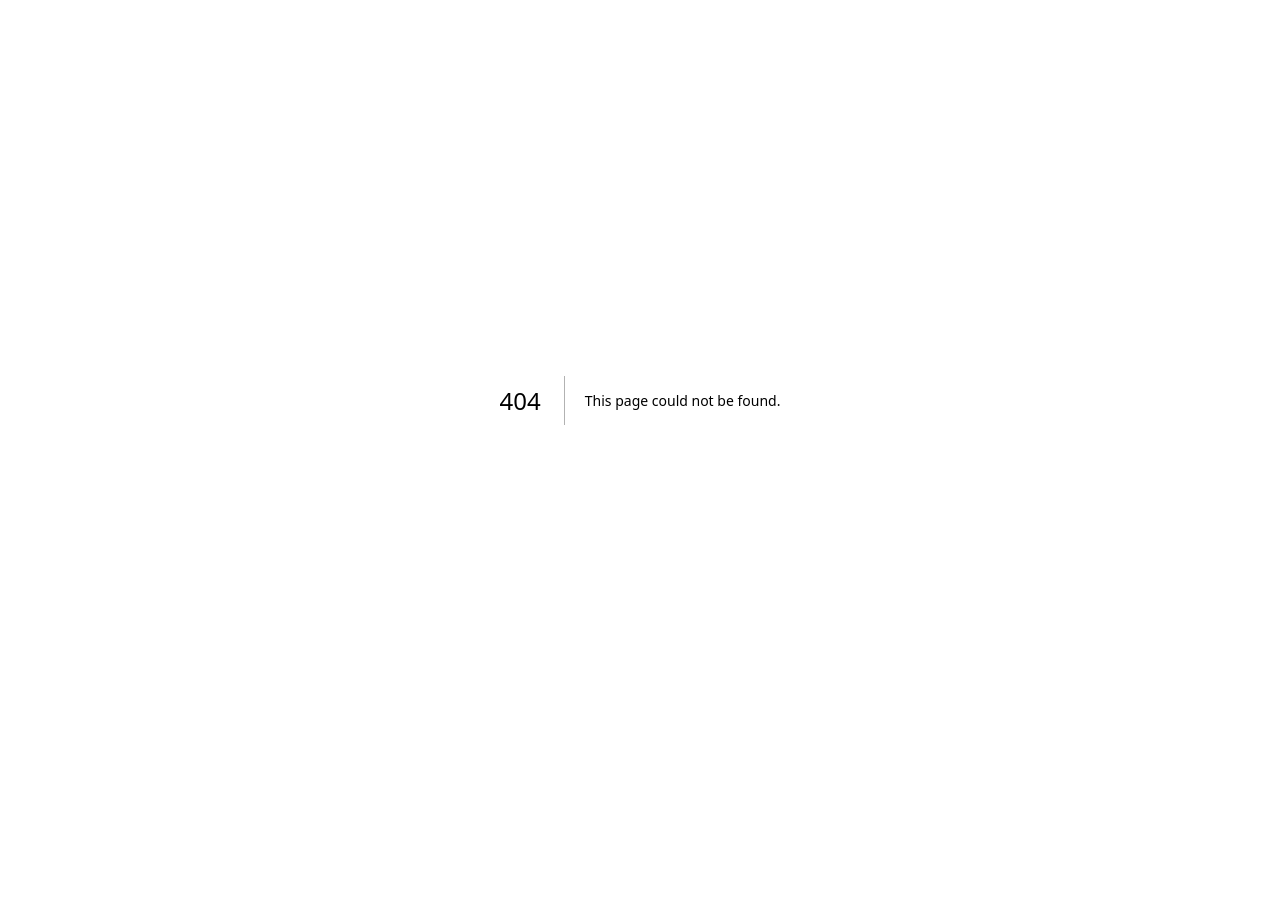
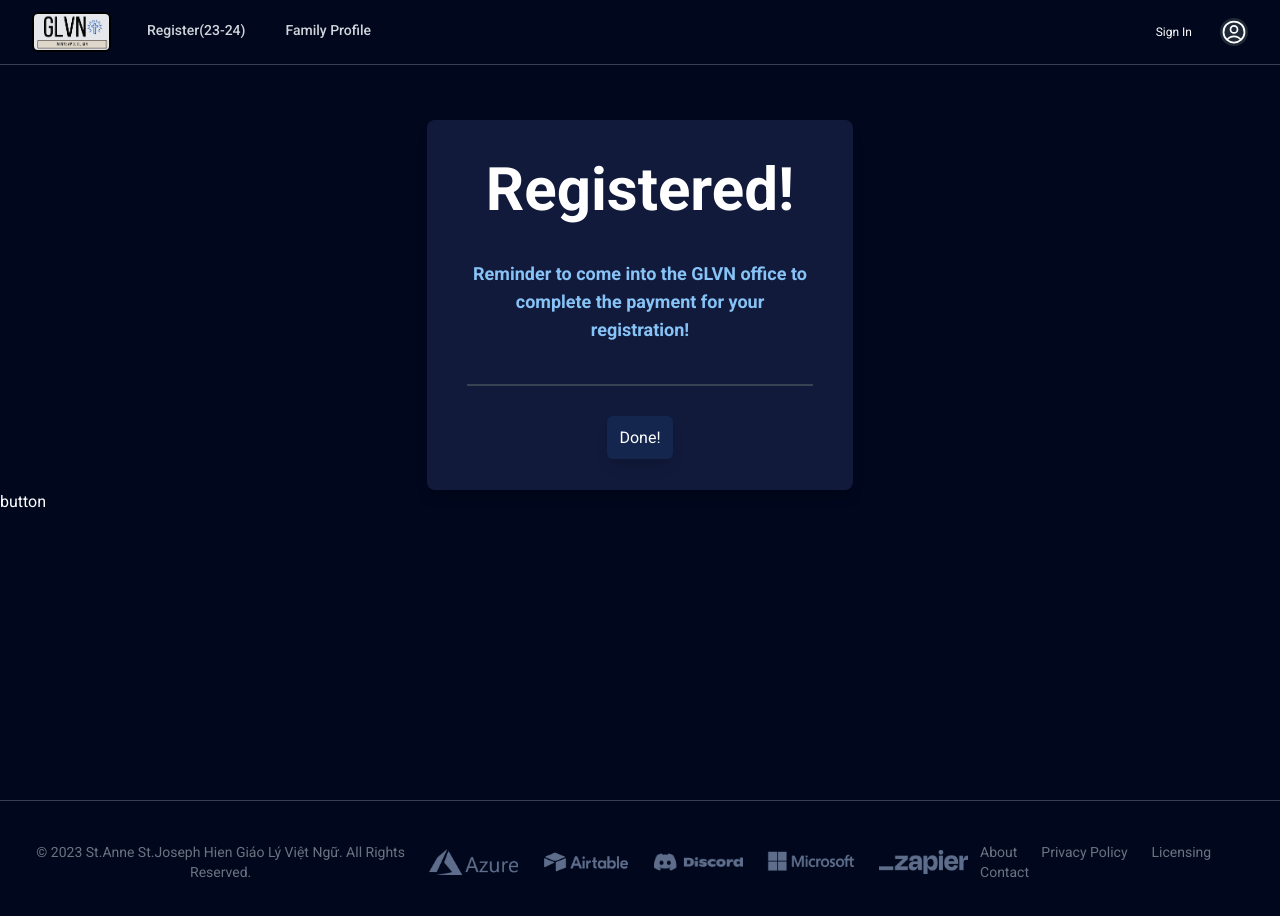
Before and after one commit to vianneyp72/glvn-website-1, a Next.js app: page /registration-confirmation-page in a window 1280 px wide. Before the commit this address had no page. Shown: the top 916 px of the page. Before the commit the page ends 800 px from the top, so only its background shows below. Built offline with nearby package versions, Linux system fonts and the light colour scheme.

Commit message:
naming convention

```diff
--- /dev/null
+++ b/components/RegConfirmation.js
@@ -0,0 +1,73 @@
+import React, { Component } from "react";
+import axios from "axios";
+
+let myData;
+const displayConfirmationInfo = async (data) => {
+  console.log("Data:", data);
+  try {
+    const response = await axios.get("/api/getParents", data);
+    // console.log("Form submitted successfully:", response.data);
+    // reset();
+    myData = response.data;
+  } catch (error) {
+    console.error("Error submitting form:", error);
+  }
+
+  let familyID = myData[1]["fields"]["Family_ID"],
+    price = getPrice(myData[1]["fields"]["Price (from Students)"]),
+    parent1Name =
+      myData[1]["fields"]["pg1_first_name"] +
+      " " +
+      myData[1]["fields"]["pg1_last_name"],
+    parent2Name =
+      myData[1]["fields"]["pg2_first_name"] +
+      " " +
+      myData[1]["fields"]["pg2_last_name"];
+
+  document
+    .getElementById("div-test")
+    .append(
+      "Family ID: " + familyID + "\n",
+      "Parents: " + parent1Name + " and " + parent2Name + "\n",
+      "Students: placeholder" + "\n",
+      "Price: $" + price + "\n"
+    );
+};
+
+function getPrice(studentArray) {
+  let total = 0;
+  for (let i = 0; i < studentArray.length; i++) {
+    total += studentArray[i];
+  }
+  return total.toString().replace(/\B(?=(\d{3})+(?!\d))/g, ",");
+}
+
+export default function RegConfirmation() {
+  return (
+    <div className="min-h-screen bg-primary overflow-auto text-white ">
+      <p className="pt-10 pb-10 mb-10"></p>
+      <div className="flex justify-center">
+        <div className="bg-secondary shadow-lg p-10 rounded-lg w-2/3 sm:w-1/2 lg:w-1/3 text-center">
+          <h3 className="font-bold text-4xl sm:text-6xl pb-10">Registered!</h3>
+          <p1 className="text-primarytext text-xs sm:text-lg font-bold">
+            Reminder to come into the GLVN office to complete the payment for
+            your registration!
+          </p1>
+          <br />
+          <div className="border border-gray-700 mt-10 mb-10"></div>
+          <a
+            href="/family-profile-page"
+            className="bg-fourth p-3 mt-3 rounded-md hover:bg-onhover shadow-lg"
+          >
+            Done!
+          </a>
+        </div>
+      </div>
+      <button onClick={displayConfirmationInfo}>button</button>
+      <div
+        id="div-test"
+        className="whitespace-pre flex justify-center text-3xl font-bold"
+      ></div>
+    </div>
+  );
+}
--- a/pages/ParentPortal.js
+++ /dev/null
@@ -1,24 +0,0 @@
-import Link from 'next/link'
-import NavBarParents from "../components/NavBarParents";
-
-export default function ParentPortal() {
-    return (
-        <main className="bg-[url('/MultiPurposeBackground.png')] bg-cover h-screen w-screen">
-            <NavBarParents/>
-            <div>
-                <h1 className="flex py-8 px-8 flex-col items-center justify-between text-8xl font-bold">
-                    Parent Portal</h1><br/>
-                <ul className="mt-4 rounded-2xl text-4xl text-neutral-600 font-bold text-center space-y-24">
-                    <li><Link href="/registration-page" className="rounded-3xl bg-blue-200 hover:bg-blue-300 py-4 px-64 shadow-lg hover:shadow-2xl">
-                        Registration</Link></li>
-                    <li><Link href="/AbsentStudentPage" className="rounded-3xl bg-blue-200 hover:bg-blue-300 py-4 px-60 shadow-lg hover:shadow-2xl">
-                        Absent Student</Link></li>
-                    <li><Link href="/TeacherContactPage" className="rounded-3xl bg-blue-200 hover:bg-blue-300 py-4 px-60 shadow-lg hover:shadow-2xl">
-                        Teacher Contact</Link></li>
-                    <li><Link href="/SchedulePage" className="rounded-3xl bg-blue-200 hover:bg-blue-300 py-4 px-52 shadow-lg hover:shadow-2xl">
-                        Schedule/Calendar</Link></li>
-                </ul>
-            </div>
-        </main>
-    )
-}
--- /dev/null
+++ b/pages/ParentPortal.tsx
@@ -0,0 +1,50 @@
+import Link from "next/link";
+import NavBarParents from "../components/NavBarParents";
+
+export default function ParentPortal() {
+  return (
+    <main className="bg-[url('/MultiPurposeBackground.png')] bg-cover h-screen w-screen">
+      <NavBarParents />
+      <div>
+        <h1 className="flex py-8 px-8 flex-col items-center justify-between text-8xl font-bold">
+          Parent Portal
+        </h1>
+        <br />
+        <ul className="mt-4 rounded-2xl text-4xl text-neutral-600 font-bold text-center space-y-24">
+          <li>
+            <Link
+              href="/registration-page"
+              className="rounded-3xl bg-blue-200 hover:bg-blue-300 py-4 px-64 shadow-lg hover:shadow-2xl"
+            >
+              Registration
+            </Link>
+          </li>
+          <li>
+            <Link
+              href="/AbsentStudentPage"
+              className="rounded-3xl bg-blue-200 hover:bg-blue-300 py-4 px-60 shadow-lg hover:shadow-2xl"
+            >
+              Absent Student
+            </Link>
+          </li>
+          <li>
+            <Link
+              href="/TeacherContactPage"
+              className="rounded-3xl bg-blue-200 hover:bg-blue-300 py-4 px-60 shadow-lg hover:shadow-2xl"
+            >
+              Teacher Contact
+            </Link>
+          </li>
+          <li>
+            <Link
+              href="/SchedulePage"
+              className="rounded-3xl bg-blue-200 hover:bg-blue-300 py-4 px-52 shadow-lg hover:shadow-2xl"
+            >
+              Schedule/Calendar
+            </Link>
+          </li>
+        </ul>
+      </div>
+    </main>
+  );
+}
--- a/pages/RegistrationConfirmationPage.js
+++ /dev/null
@@ -1,46 +0,0 @@
-import axios from "axios";
-
-let myData
-const displayConfirmationInfo = async (data) => {
-    console.log("Data:", data);
-    try {
-        const response = await axios.get("/api/getParents", data);
-        // console.log("Form submitted successfully:", response.data);
-        // reset();
-        myData = response.data
-    } catch (error) {
-        console.error("Error submitting form:", error);
-    }
-
-
-
-    let familyID = myData[1]["fields"]["Family_ID"],
-        price = getPrice(myData[1]["fields"]["Price (from Students)"]),
-        parent1Name = myData[1]["fields"]["pg1_first_name"] + " " + myData[1]["fields"]["pg1_last_name"],
-        parent2Name = myData[1]["fields"]["pg2_first_name"] + " " + myData[1]["fields"]["pg2_last_name"]
-
-    document.getElementById("div-test").append("Family ID: " + familyID + "\n",
-        "Parents: " + parent1Name + " and " + parent2Name + "\n",
-        "Students: placeholder" + "\n",
-        "Price: $" + price + "\n",);
-};
-
-function getPrice(studentArray) {
-    let total = 0;
-    for (let i = 0; i < studentArray.length; i++) {
-        total += studentArray[i];
-    }
-    return total.toString().replace(/\B(?=(\d{3})+(?!\d))/g, ",")
-}
-
-export default function RegistrationConfirmationPage() {
-    return (
-        <main>
-            <button onClick={displayConfirmationInfo}>button</button>
-            <div id="div-test" className="whitespace-pre flex justify-center text-3xl font-bold">
-
-            </div>
-        </main>
-
-    )
-}
--- /dev/null
+++ b/pages/registration-confirmation-page.tsx
@@ -0,0 +1,13 @@
+import NavBar from "../components/NavBarParents";
+import Footer from "../components/Footer";
+import RegConfirmation from "../components/RegConfirmation";
+
+export default function RegistrationConfirmationPage() {
+  return (
+    <main>
+      <NavBar />
+      <RegConfirmation />
+      <Footer />
+    </main>
+  );
+}
```
Also changed, not shown: pages/family-profile-page.tsx (renamed from pages/family-profile-page.js), pages/reg-welcome.tsx (renamed from pages/reg-welcome.js).
